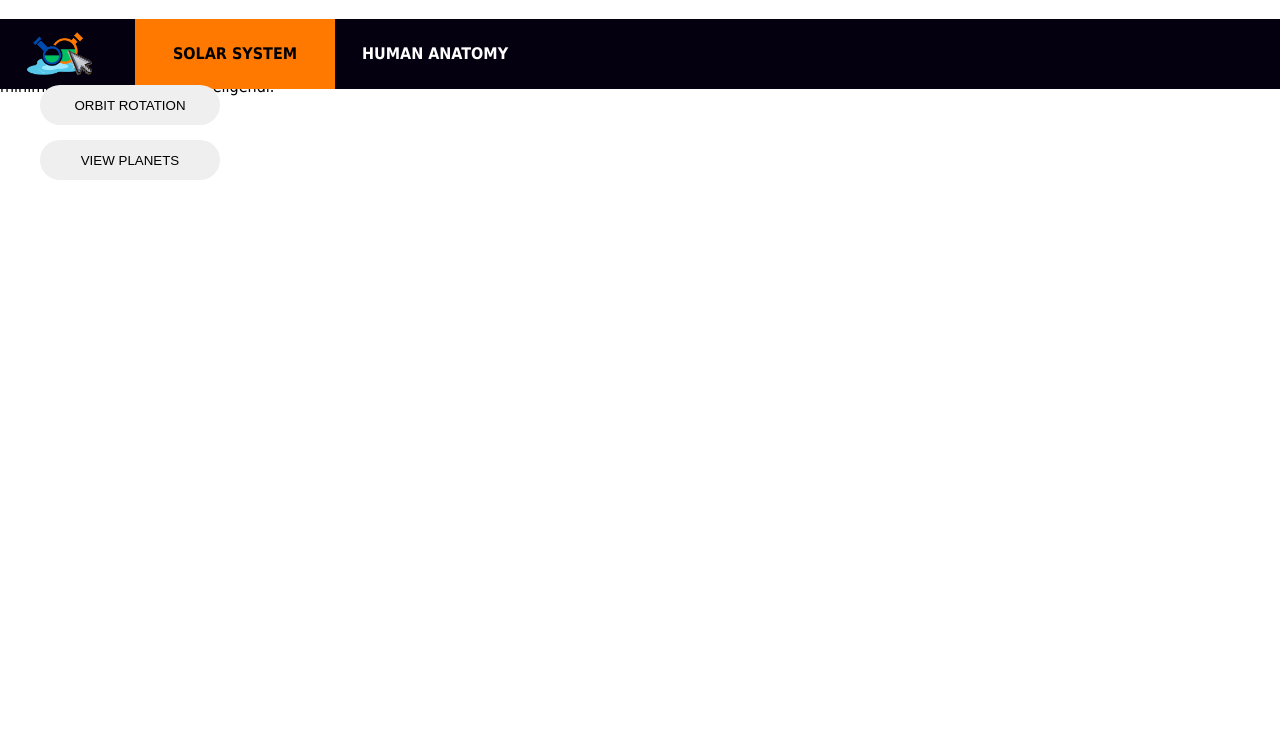
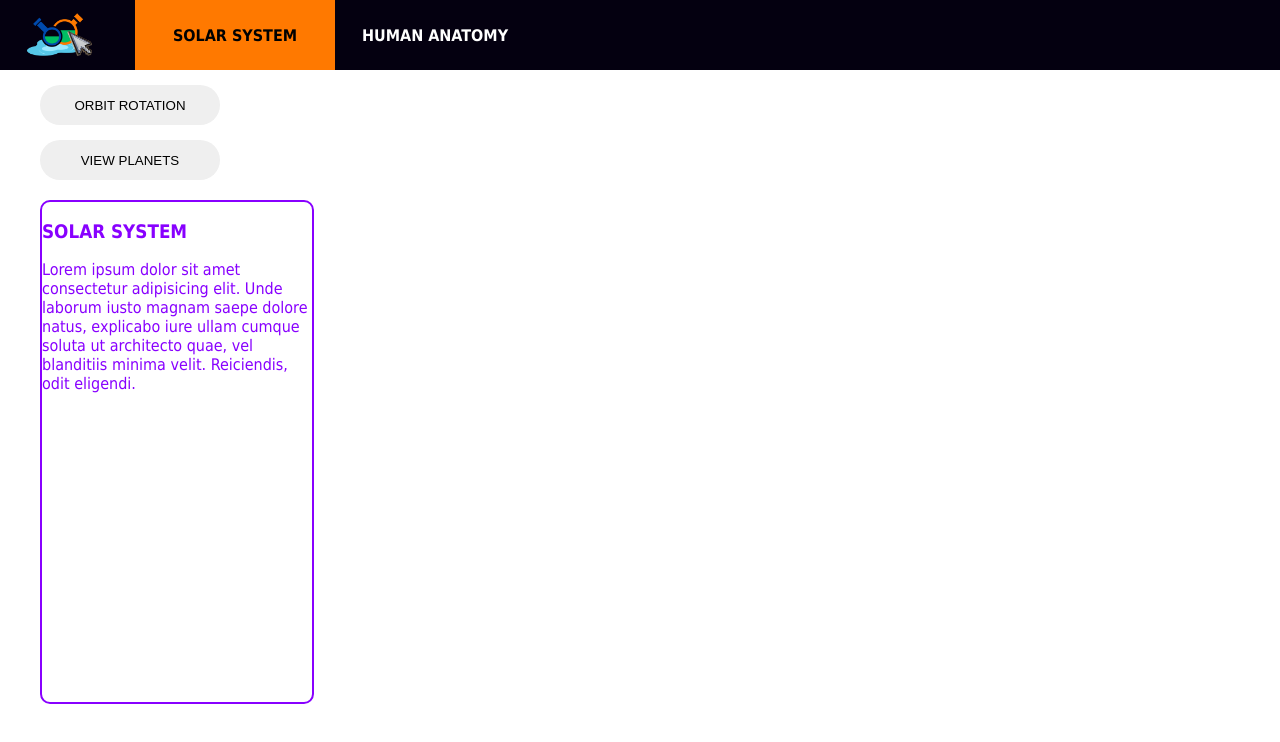
Before and after one commit to josh1n1/Capstone_project, a plain HTML site: page SolarSystem/index.html in a window 1280 px wide. Drawn offline with nearby package versions, Linux system fonts and the light colour scheme.

Commit message:
Uploaded the information styles but commented it

```diff
--- a/styles.css
+++ b/styles.css
@@ -105,29 +105,6 @@ header {
     padding: 0;
 }
 
-/* BUTTONS */
-/* #orbitRotationWrap {
-    top: 95px;
-    width: 180px;
-    height: 50px;
-} #orbitRotation {
-    height: 100%;
-    width: 100%;
-    border-radius: 50px;
-    background-color: #FF7900;
-    border: 0;
-} #viewPlanetsWrap {
-    top: 95px;
-    width: 180px;
-    height: 50px;
-} #viewPlanets {
-    height: 100%;
-    width: 100%;
-    border-radius: 50px;
-    background-color: #FF7900;
-    border: 0;
-} */
-
 label {
     left: 40px;
     position: fixed;
@@ -143,3 +120,21 @@ label {
     border-radius: 50px;
     border: 0;
 }
+
+/* SOLAR DESC */
+#solar-desc {
+    position: fixed;
+    left: 40px;
+    top: 200px;
+    height: 500px;
+    width: 270px;
+    color: #8800ff;
+    border: 2px solid #8800ff;
+    border-radius: 10px;
+} #solar-desk h3 {
+    width: 90%;
+    position: fixed;
+} #solar-desk p {
+    width: 80%;
+    position: fixed;
+}
```
